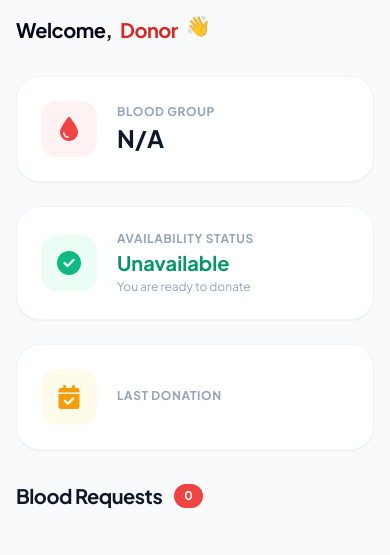
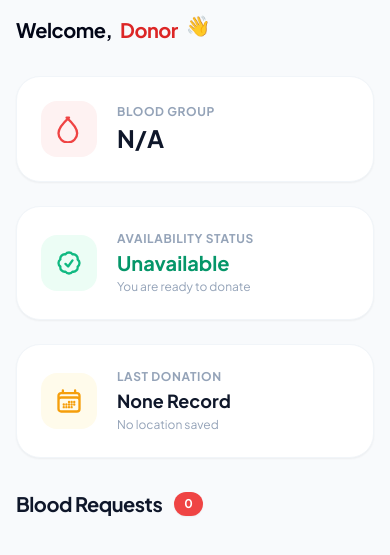
Before and after one commit to htetnandarwinn/BloodConnect, a PHP site: page /BloodConnect/App/Donor/Presentation/View/donor_dashboard.php in a window 390 px wide. Shown: the top 555 px of the page. Run offline with PHP 8.4, Linux system fonts and the light colour scheme; some libraries are stand-ins or nearby versions.

Commit message:
last donation

```diff
--- a/App/Donor/Presentation/View/donor_dashboard.php
+++ b/App/Donor/Presentation/View/donor_dashboard.php
@@ -1,360 +1,180 @@
 <?php
-
 // 1. Data Layer Integration (Replace with actual queries/sessions later)
-
 $donor_name = $donor_name ?? '';
-
 $short_name = $short_name ?? '';
-
 $blood_group = $user['blood_group'] ?? '';
-
 $blood_type_status = $blood_type_status ?? '';
-
 $availability = $availability ?? '';
-
 $last_donation_date = $last_donation_date ?? '';
-
 $last_donation_location = $last_donation_location ?? '';
-
 $blood_requests = $blood_requests ?? [];
 
-
-
 $pending_requests_count = count($blood_requests);
-
-
-
 ?>
 
-
-
 <!DOCTYPE html>
-
 <html lang="en">
 
-
-
 <head>
-
     <meta charset="UTF-8">
-
     <meta name="viewport" content="width=device-width, initial-scale=1.0">
-
     <title>Donor Dashboard - BloodConnect</title>
-
     <script src="https://cdn.tailwindcss.com"></script>
-
     <link href="https://fonts.googleapis.com/css2?family=Plus+Jakarta+Sans:wght@300;400;500;600;700&display=swap" rel="stylesheet">
-
-    <link rel="stylesheet" href="https://cdnjs.cloudflare.com/ajax/libs/font-awesome/6.4.0/css/all.min.css">
-
-
 
     <style>
         body {
-
             font-family: 'Plus Jakarta Sans', sans-serif;
-
         }
     </style>
-
 </head>
-
-
 
 <body class="bg-slate-50 text-slate-800 antialiased min-h-screen flex">
 
-
-
     <div class="flex-1 flex flex-col min-h-screen">
-
-
 
         <main class="flex-1 p-4 sm:p-8 max-w-7xl w-full mx-auto space-y-8">
 
-
-
             <div class="mb-2">
-
-                <!-- Changed text-5xl to a responsive text-xl sm:text-2xl for a cleaner size -->
-
                 <h5 class="text-xl sm:text-2xl font-black text-slate-950 tracking-tight flex items-center gap-2">
-
                     Welcome,
-
                     <span class="text-red-600">
-
                         <?= htmlspecialchars($user['username'] ?? 'Donor') ?>
-
                     </span>
-
                     <span class="animate-bounce inline-block [animation-duration:2s]">👋</span>
-
                 </h5>
-
             </div>
 
-
-
+            <!-- Summary Cards Section -->
             <div class="grid grid-cols-1 sm:grid-cols-2 lg:grid-cols-3 gap-6">
 
+                <!-- Blood Group Card -->
                 <div class="bg-white border border-slate-100 p-6 rounded-3xl shadow-sm hover:shadow-xl hover:shadow-slate-100 hover:-translate-y-1 transition-all duration-300 flex items-center gap-5 group">
-
-                    <div class="w-14 h-14 bg-red-50 rounded-2xl flex items-center justify-center text-red-500 group-hover:bg-red-500 group-hover:text-white transition-all duration-300">
-
-                        <i class="fa-solid fa-droplet text-2xl"></i>
-
+                    <div class="w-14 h-14 bg-red-50 rounded-2xl flex items-center justify-center text-red-500 group-hover:bg-red-500 group-hover:text-white transition-all duration-300 shrink-0">
+                        <!-- Inline SVG Droplet Icon -->
+                        <svg class="w-7 h-7" fill="none" stroke="currentColor" stroke-width="2" viewBox="0 0 24 24">
+                            <path stroke-linecap="round" stroke-linejoin="round" d="M12 2.25c-5.385 4.897-9 9.53-9 13.313 0 4.418 3.582 8 8 8s8-3.582 8-8c0-3.782-3.615-8.416-9-13.313z"/>
+                        </svg>
                     </div>
-
                     <div>
-
                         <p class="text-xs text-slate-400 font-bold uppercase tracking-wider">Blood Group</p>
-
-                        <h4 class="text-2xl font-black text-slate-900 mt-0.5"> <?= htmlspecialchars($user['blood_group'] ?? 'N/A'); ?> <span class="text-sm font-medium text-slate-500 ml-1"><?= $blood_type_status; ?></span></h4>
-
+                        <h4 class="text-2xl font-black text-slate-900 mt-0.5">
+                            <?= htmlspecialchars($user['blood_group'] ?? 'N/A'); ?>
+                            <span class="text-sm font-medium text-slate-500 ml-1"><?= htmlspecialchars($blood_type_status); ?></span>
+                        </h4>
                     </div>
-
                 </div>
 
-
-
+                <!-- Availability Status Card -->
                 <div class="bg-white border border-slate-100 p-6 rounded-3xl shadow-sm hover:shadow-xl hover:shadow-slate-100 hover:-translate-y-1 transition-all duration-300 flex items-center gap-5 group">
-
-                    <div class="w-14 h-14 bg-emerald-50 rounded-2xl flex items-center justify-center text-emerald-500 group-hover:bg-emerald-500 group-hover:text-white transition-all duration-300">
-
-                        <i class="fa-solid fa-circle-check text-2xl"></i>
-
+                    <div class="w-14 h-14 bg-emerald-50 rounded-2xl flex items-center justify-center text-emerald-500 group-hover:bg-emerald-500 group-hover:text-white transition-all duration-300 shrink-0">
+                        <!-- Inline SVG Verification Check Shield Icon -->
+                        <svg class="w-7 h-7" fill="none" stroke="currentColor" stroke-width="2" viewBox="0 0 24 24">
+                            <path stroke-linecap="round" stroke-linejoin="round" d="M9 12.75L11.25 15 15 9.75M21 12c0 1.268-.63 2.39-1.593 3.068a3.745 3.745 0 01-1.043 3.296 3.745 3.745 0 01-3.296 1.043A3.745 3.745 0 0112 21c-1.268 0-2.39-.63-3.068-1.593a3.746 3.746 0 01-3.296-1.043 3.745 3.745 0 01-1.043-3.296A3.745 3.745 0 013 12c0-1.268.63-2.39 1.593-3.068a3.745 3.745 0 011.043-3.296 3.746 3.746 0 013.296-1.043A3.746 3.746 0 0112 3c1.268 0 2.39.63 3.068 1.593a3.746 3.746 0 013.296 1.043 3.746 3.746 0 011.043 3.296A3.745 3.745 0 0121 12z"/>
+                        </svg>
                     </div>
-
                     <div>
-
                         <p class="text-xs text-slate-400 font-bold uppercase tracking-wider">Availability Status</p>
-
                         <h4 class="text-xl font-bold text-emerald-600 mt-0.5"><?= ($user['available'] ?? 0) ? 'Available' : 'Unavailable'; ?></h4>
-
                         <p class="text-xs text-slate-400 mt-0.5">You are ready to donate</p>
-
                     </div>
-
                 </div>
 
+                <!-- Last Donation Card -->
+                <div class="bg-white border border-slate-100 p-6 rounded-3xl shadow-sm hover:shadow-xl hover:shadow-slate-100 hover:-translate-y-1 transition-all duration-300 flex items-center gap-5 group sm:col-span-2 lg:col-span-1">
+                    <div class="w-14 h-14 bg-amber-50 rounded-2xl flex items-center justify-center text-amber-500 group-hover:bg-amber-500 group-hover:text-white transition-all duration-300 shrink-0">
+                        <!-- Inline SVG Calendar Icon -->
+                        <svg class="w-7 h-7" fill="none" stroke="currentColor" stroke-width="2" viewBox="0 0 24 24">
+                            <path stroke-linecap="round" stroke-linejoin="round" d="M6.75 3v2.25M17.25 3v2.25M3 18.75V7.5a2.25 2.25 0 012.25-2.25h13.5A2.25 2.25 0 0121 7.5v11.25m-18 0A2.25 2.25 0 005.25 21h13.5A2.25 2.25 0 0021 18.75m-18 0v-7.5A2.25 2.25 0 015.25 9h13.5A2.25 2.25 0 0121 11.25v7.5m-9-6h.008v.008H12v-.008zM12 15h.008v.008H12V15zm0 2.25h.008v.008H12v-.008zM9.75 15h.008v.008H9.75V15zm0 2.25h.008v.008H9.75v-.008zM7.5 15h.008v.008H7.5V15zm0 2.25h.008v.008H7.5v-.008zm6.75-4.5h.008v.008h-.008v-.008zm0 2.25h.008v.008h-.008V15zm0 2.25h.008v.008h-.008v-.008zm2.25-4.5h.008v.008H16.5v-.008zm0 2.25h.008v.008H16.5V15z"/>
+                        </svg>
+                    </div>
+                    <div>
+                        <p class="text-xs text-slate-400 font-bold uppercase tracking-wider">Last Donation</p>
+                        <h4 class="text-lg font-bold text-slate-900 mt-0.5"><?= htmlspecialchars($last_donation_date ?: 'None Record'); ?></h4>
+                        <p class="text-xs text-slate-400 mt-0.5"><?= htmlspecialchars($last_donation_location ?: 'No location saved'); ?></p>
+                    </div>
+                </div>
+            </div>
 
-
-                <div class="bg-white border border-slate-100 p-6 rounded-3xl shadow-sm hover:shadow-xl hover:shadow-slate-100 hover:-translate-y-1 transition-all duration-300 flex items-center gap-5 group sm:col-span-2 lg:col-span-1">
-
-                    <div class="w-14 h-14 bg-amber-50 rounded-2xl flex items-center justify-center text-amber-500 group-hover:bg-amber-500 group-hover:text-white transition-all duration-300">
-
-                        <i class="fa-solid fa-calendar-check text-2xl"></i>
-
-                    </div>
-
-                    <div>
-
-                        <p class="text-xs text-slate-400 font-bold uppercase tracking-wider">Last Donation</p>
-
-                        <h4 class="text-lg font-bold text-slate-900 mt-0.5"><?= $last_donation_date; ?></h4>
-
-                        <p class="text-xs text-slate-400 mt-0.5"><?= $last_donation_location; ?></p>
-
-                    </div>
-
+            <!-- Blood Requests Section -->
+            <div class="space-y-4">
+                <div class="flex items-center gap-3">
+                    <h3 class="text-xl font-bold text-slate-900 tracking-tight">Blood Requests</h3>
+                    <span class="bg-red-500 text-white text-xs font-black px-2.5 py-1 rounded-full shadow-sm"><?= $pending_requests_count; ?></span>
                 </div>
 
-            </div>
-
-
-
-            <div class="space-y-4">
-
-                <div class="flex items-center gap-3">
-
-                    <h3 class="text-xl font-bold text-slate-900 tracking-tight">Blood Requests</h3>
-
-                    <span class="bg-red-500 text-white text-xs font-black px-2.5 py-1 rounded-full shadow-sm"><?= $pending_requests_count; ?></span>
-
-                </div>
-
-
-
                 <div class="space-y-3">
-
                     <?php foreach ($blood_requests as $request): ?>
-
                         <?php
-
                         $priorityColor = 'border-slate-100';
-
                         $badgeColor = 'bg-slate-100 text-slate-600';
-
-                        $urgency = strtolower($request['urgency']);
-
-
+                        $urgency = strtolower($request['urgency'] ?? '');
 
                         if (str_contains($urgency, 'critical')) {
-
-
-
                             $priorityColor = 'border-l-[6px] border-l-red-500';
-
                             $badgeColor = 'bg-red-50 text-red-600';
                         } elseif (str_contains($urgency, 'urgent')) {
-
-
-
                             $priorityColor = 'border-l-[6px] border-l-orange-500';
-
                             $badgeColor = 'bg-orange-50 text-orange-600';
                         } else {
-
-
-
                             $priorityColor = 'border-l-[6px] border-l-blue-500';
-
                             $badgeColor = 'bg-blue-50 text-blue-600';
                         }
-
                         ?>
 
-
-
                         <div class="bg-white border <?= $priorityColor; ?> border-slate-100 p-5 rounded-2xl shadow-sm hover:shadow-md transition-all duration-200 flex flex-col md:flex-row md:items-center justify-between gap-4">
-
                             <div class="flex items-start sm:items-center gap-4">
-
                                 <div class="w-12 h-12 rounded-full bg-rose-50 text-rose-600 font-black flex items-center justify-center shrink-0 text-base shadow-sm">
-
-                                    <?= htmlspecialchars($request['blood_group_needed']); ?>
-
+                                    <?= htmlspecialchars($request['blood_group_needed'] ?? ''); ?>
                                 </div>
-
                                 <div class="space-y-0.5">
-
                                     <div class="flex flex-wrap items-center gap-2">
-
-                                        <h4 class="font-bold text-slate-900">Request from: <?= htmlspecialchars($request['patient_name']); ?></h4>
-
-                                        <span class="text-xs px-2.5 py-0.5 rounded-full font-bold uppercase tracking-wider text-[10px] <?= $badgeColor; ?>"><?= $request['urgency']; ?> Urgency</span>
-
+                                        <h4 class="font-bold text-slate-900">Request from: <?= htmlspecialchars($request['patient_name'] ?? 'Unknown'); ?></h4>
+                                        <span class="text-xs px-2.5 py-0.5 rounded-full font-bold uppercase tracking-wider text-[10px] <?= $badgeColor; ?>"><?= htmlspecialchars($request['urgency'] ?? 'Normal'); ?> Urgency</span>
                                     </div>
-
-                                    <p class="text-sm text-slate-500"><i class="fa-solid fa-hospital mr-1 text-slate-400"></i> <?= htmlspecialchars($request['hospital_name']); ?></p>
-
+                                    <p class="text-sm text-slate-500">
+                                        <span class="inline-block mr-1 text-slate-400">🏢</span>
+                                        <?= htmlspecialchars($request['hospital_name'] ?? 'Not specified'); ?>
+                                    </p>
                                     <p class="text-xs font-semibold text-slate-400">
-
-                                        <?= htmlspecialchars($request['unit']); ?>Units • Needed by Requested on
-
+                                        <?= htmlspecialchars($request['unit'] ?? '0'); ?> Units • Requested on
                                         <span class="text-slate-600">
-
-                                            <?= date('d M Y', strtotime($request['created_at'])) ?>
-
+                                            <?= isset($request['created_at']) ? date('d M Y', strtotime($request['created_at'])) : 'N/A'; ?>
                                         </span>
-
                                     </p>
-
                                 </div>
-
                             </div>
 
-
-
                             <div class="flex items-center justify-between md:justify-end gap-3 pt-3 md:pt-0 border-t border-slate-50 md:border-t-0">
-
-                                <?= date('d M Y H:i', strtotime($request['created_at'])) ?>
-
-
-
                                 <div class="flex items-center gap-2 w-full md:w-auto justify-end">
-
-                                    <?php if (strtolower($request['status']) === 'pending'): ?>
-
-                                        <span class="text-xs text-slate-400 font-medium hidden md:block mr-2"><i class="fa-regular fa-clock mr-1"></i> <?= $request['time_ago']; ?></span>
+                                    <?php if (strtolower($request['status'] ?? '') === 'pending'): ?>
+                                        <span class="text-xs text-slate-400 font-medium hidden md:block mr-2">🕒 <?= htmlspecialchars($request['time_ago'] ?? ''); ?></span>
 
                                         <form action="/BloodConnect/public/donor/request/accept" method="POST">
-                                            <input type="hidden"
-                                                name="request_id"
-                                                value="<?= $request['request_id']; ?>">
-
-                                            <button
-                                                type="submit"
-                                                class="px-5 py-2 bg-emerald-500 hover:bg-emerald-600 text-white font-bold text-sm rounded-xl">
+                                            <input type="hidden" name="request_id" value="<?= htmlspecialchars($request['request_id'] ?? ''); ?>">
+                                            <button type="submit" class="px-5 py-2 bg-emerald-500 hover:bg-emerald-600 text-white font-bold text-sm rounded-xl transition-colors cursor-pointer">
                                                 Accept
                                             </button>
                                         </form>
 
-
                                         <form action="/BloodConnect/public/donor/request/decline" method="POST">
-
-                                            <input type="hidden"
-                                                name="request_id"
-                                                value="<?= $request['request_id']; ?>">
-
-                                            <button
-                                                type="submit"
-                                                class="px-5 py-2 border border-rose-200 text-rose-500 hover:bg-rose-50 font-bold text-sm rounded-xl">
+                                            <input type="hidden" name="request_id" value="<?= htmlspecialchars($request['request_id'] ?? ''); ?>">
+                                            <button type="submit" class="px-5 py-2 border border-rose-200 text-rose-500 hover:bg-rose-50 font-bold text-sm rounded-xl transition-colors cursor-pointer">
                                                 Decline
                                             </button>
-
                                         </form>
-
-                                        <!-- <!-- <?php else: ?> -->
-
-
-
+                                    <?php else: ?>
+                                        <span class="flex items-center gap-1.5 text-slate-500 font-bold text-sm bg-slate-50 px-3 py-1.5 rounded-xl">
+                                            Processed
+                                        </span>
                                     <?php endif; ?>
-                                    <div class="flex items-center gap-4">
-
-                                        <span class="flex items-center gap-1.5 text-emerald-600 font-bold text-sm bg-emerald-50 px-3 py-1.5 rounded-xl">
-
-                                            <i class="fa-solid fa-circle-check"></i> Declined
-
-                                        </span>
-
-                                        <span class="text-xs text-slate-400 font-semibold"><?= date('d M Y', strtotime($request['created_at'])) ?></span>
-
-                                    </div> -->
-
                                 </div>
-
                             </div>
-
                         </div>
-
                     <?php endforeach; ?>
-
                 </div>
-
             </div>
-
         </main>
-
     </div>
-
-
-
-    <script>
-        const menuBtn = document.getElementById('menu-btn');
-
-        const sidebar = document.getElementById('sidebar');
-
-        const backdrop = document.getElementById('sidebar-backdrop');
-
-
-
-        function toggleSidebar() {
-
-            sidebar.classList.toggle('-translate-x-full');
-
-            backdrop.classList.toggle('hidden');
-
-        }
-
-
-
-        if (menuBtn) menuBtn.addEventListener('click', toggleSidebar);
-
-        if (backdrop) backdrop.addEventListener('click', toggleSidebar);
-    </script>
-
 </body>
-
 </html>
```
Also changed, not shown: App/Donor/Presentation/Controller/DonorController.php (+7 -1 lines).
